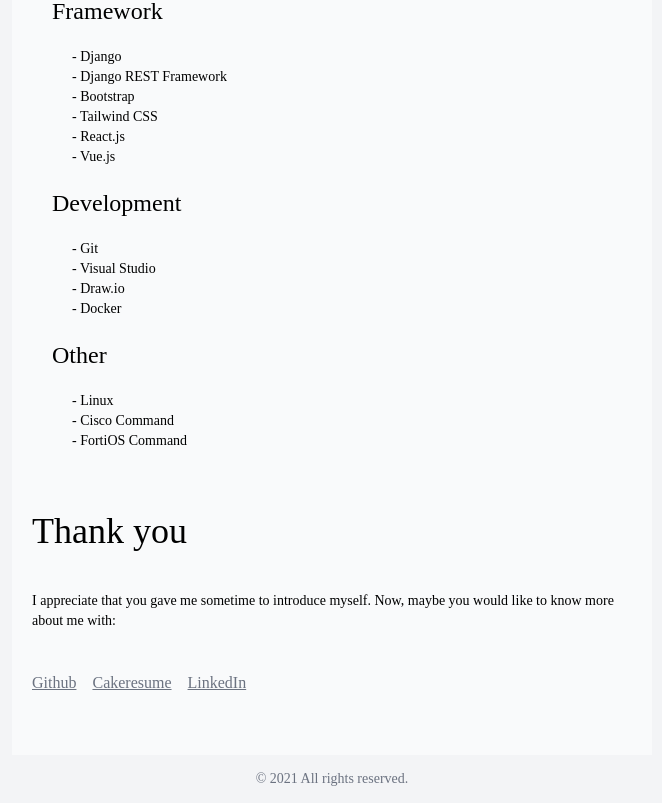
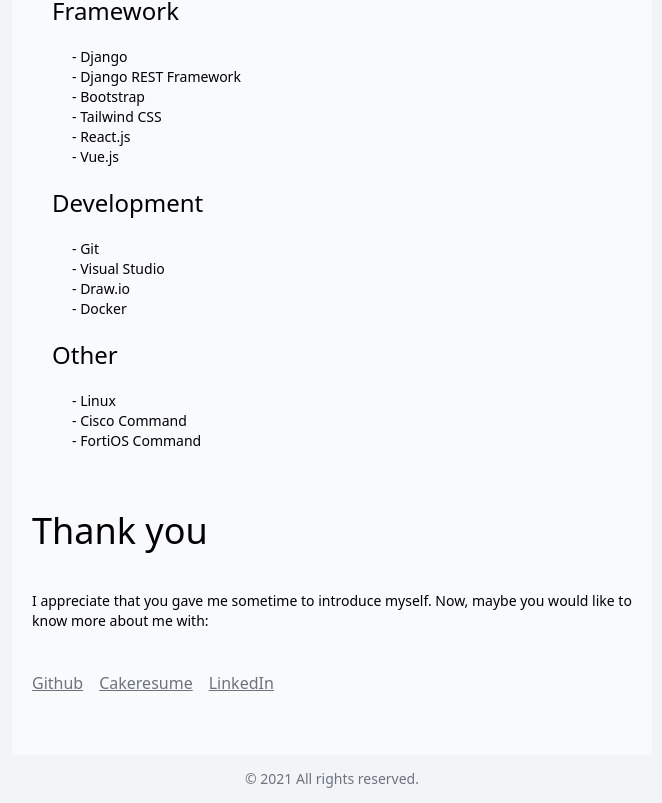
Before and after one commit to thejimmylin/j3y, a React (Create React App) app: page / in a window 1280 px wide. Shown: the part 1629-2432 px from the top of the page, without its empty margins (308-970 px from the left). Built offline with nearby package versions, Linux system fonts and the light colour scheme.

Commit message:
use tailwind customize font-family

```diff
--- a/src/index.css
+++ b/src/index.css
@@ -2,12 +2,8 @@
 @tailwind components;
 @tailwind utilities;
 
-@import url('https://fonts.googleapis.com/css2?family=Libre+Caslon+Text:ital,wght@0,400;0,700;1,400&display=swap');
-@import url('https://fonts.googleapis.com/css2?family=Libre+Baskerville:ital,wght@0,400;0,700;1,400&display=swap');
-
-html {
-  font-family: 'Libre Caslon Text', serif;
-}
+@import url("https://fonts.googleapis.com/css2?family=Libre+Caslon+Text:ital,wght@0,400;0,700;1,400&display=swap");
+@import url("https://fonts.googleapis.com/css2?family=Libre+Baskerville:ital,wght@0,400;0,700;1,400&display=swap");
 
 html,
 body,
@@ -30,6 +26,55 @@
   }
 }
 
-.serif {
-  font-family: 'Libre Baskerville', serif;
+.fade-in {
+  animation: fadeIn ease-out .5s;
+  -webkit-animation: fadeIn ease-out .5s;
+  -moz-animation: fadeIn ease-out .5s;
+  -o-animation: fadeIn ease-out .5s;
+  -ms-animation: fadeIn ease-out .5s;
 }
+
+@keyframes fadeIn {
+  0% {
+    opacity: 0;
+  }
+  100% {
+    opacity: 1;
+  }
+}
+
+@-moz-keyframes fadeIn {
+  0% {
+    opacity: 0;
+  }
+  100% {
+    opacity: 1;
+  }
+}
+
+@-webkit-keyframes fadeIn {
+  0% {
+    opacity: 0;
+  }
+  100% {
+    opacity: 1;
+  }
+}
+
+@-o-keyframes fadeIn {
+  0% {
+    opacity: 0;
+  }
+  100% {
+    opacity: 1;
+  }
+}
+
+@-ms-keyframes fadeIn {
+  0% {
+    opacity: 0;
+  }
+  100% {
+    opacity: 1;
+  }
+}
--- a/tailwind.config.js
+++ b/tailwind.config.js
@@ -2,6 +2,10 @@
   purge: ["./src/**/*.{js,jsx,ts,tsx}", "./public/index.html"],
   darkMode: false, // or 'media' or 'class'
   theme: {
+    fontFamily: {
+      pretty: ["Libre Caslon Text", "serif"],
+      gorgeous: ["Libre Baskerville", "serif"],
+    },
     extend: {},
   },
   variants: {
```
